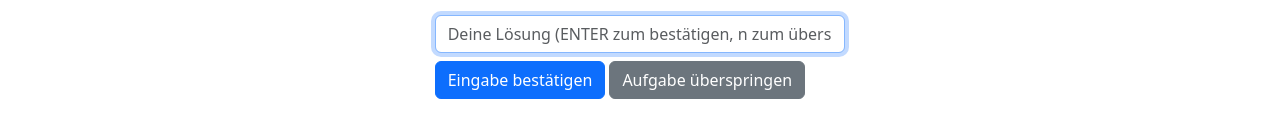
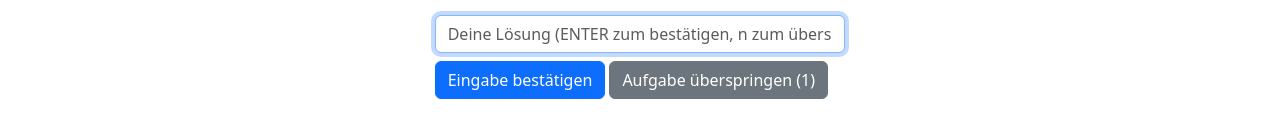
Before and after one commit to NiklasBoost/Kopfrechentrainer, a React (Vite) app: page / in a window 1280 px wide. Shown: the part 365-502 px from the top of the page. Built offline with nearby package versions, Linux system fonts and the light colour scheme.

Commit message:
add state for skipping points

```diff
--- a/src/components/exercises.tsx
+++ b/src/components/exercises.tsx
@@ -28,6 +28,8 @@ const Exercises = ({
   const [selectedExercise, setSelectedExercise] = useState("");
   const [userInput, setUserInput] = useState("");
   const [solutionFeedback, setSolutionFeedback] = useState("");
+
+  const [skippingPoints, setSkippingPoints] = useState(1);
 
   const currentArray = () => {
     if (currentLevel === 'superEasy') {
@@ -186,11 +188,12 @@ const Exercises = ({
         onClick={() => {
           if(!isPaused) {
             nextExercise();
-            removePoints(setPointsLose, setPoints, 30);
+            removePoints(setPointsLose, setPoints, skippingPoints);
+            setSkippingPoints(prevState => prevState*2)
           }
         }}
       >
-        Aufgabe überspringen
+        Aufgabe überspringen ({skippingPoints})
       </button>
     </>
   );
```
